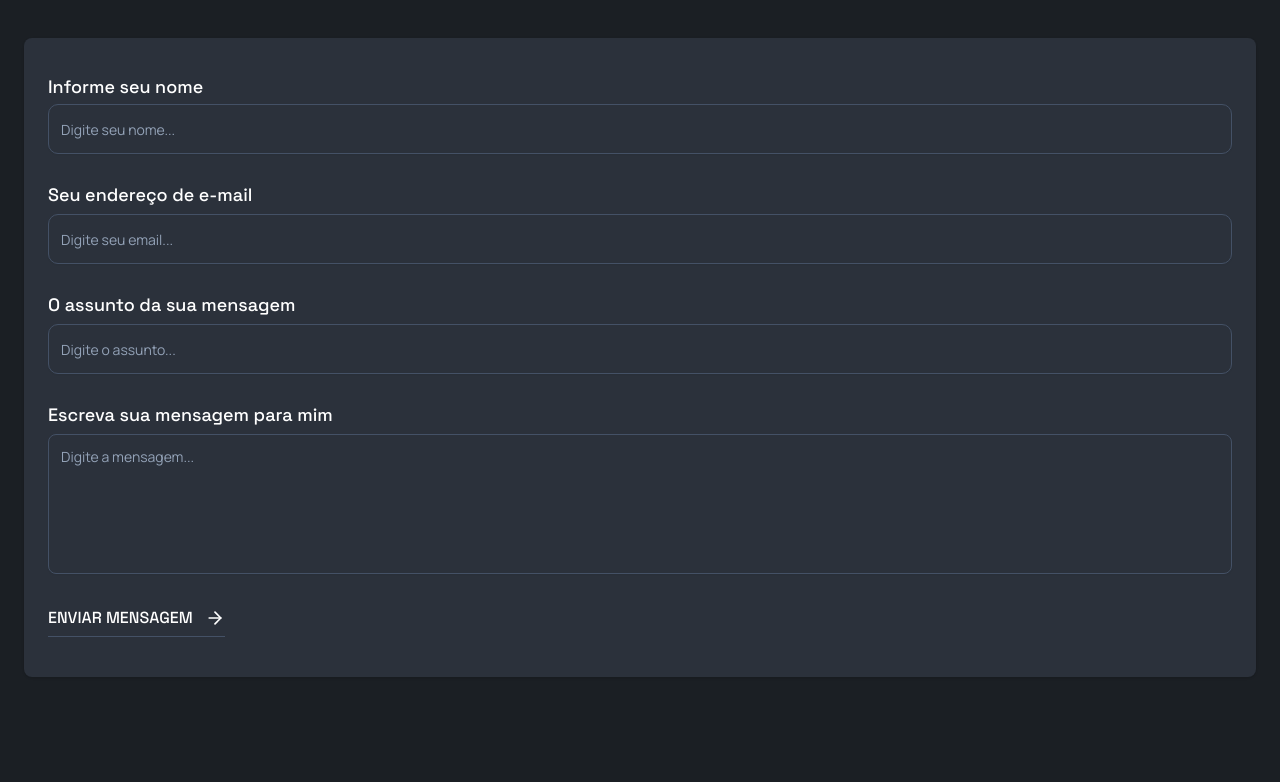
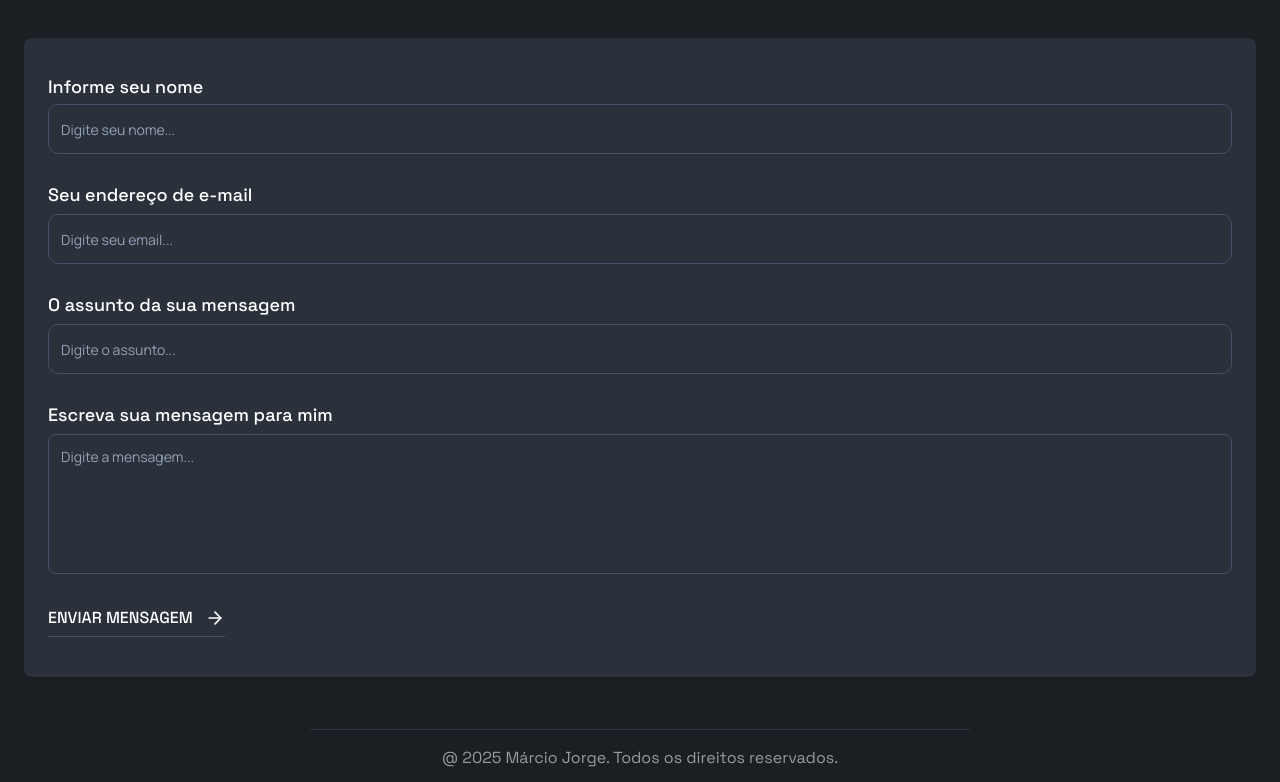
Before and after one commit to MarcioJorgeMelo/portfolio, a Next.js app: page / in a window 1280 px wide. Shown: the part 4459-5241 px from the top of the page. Before the commit the page ends 5176 px from the top, so only its background shows below. Built offline with nearby package versions, Linux system fonts and the light colour scheme.

Commit message:
feat: add footer component into layout, only web

```diff
--- a/src/app/layout.tsx
+++ b/src/app/layout.tsx
@@ -5,6 +5,7 @@ import NavbarMobile from "@/components/navbarMobile";
 import { Toaster } from "react-hot-toast";
 import Header from "@/components/header";
 import TranslateButton from "@/components/translateButton";
+import Footer from "@/components/footer";
 
 const spaceGrotesk = Space_Grotesk({
   subsets: ["latin"],
@@ -67,6 +68,10 @@ export default function RootLayout({
           <div className="block sm:hidden">
             <NavbarMobile />
           </div>
+
+          <div className="hidden sm:block">
+            <Footer />
+          </div>
         </main>
       </body>
     </html>
```
